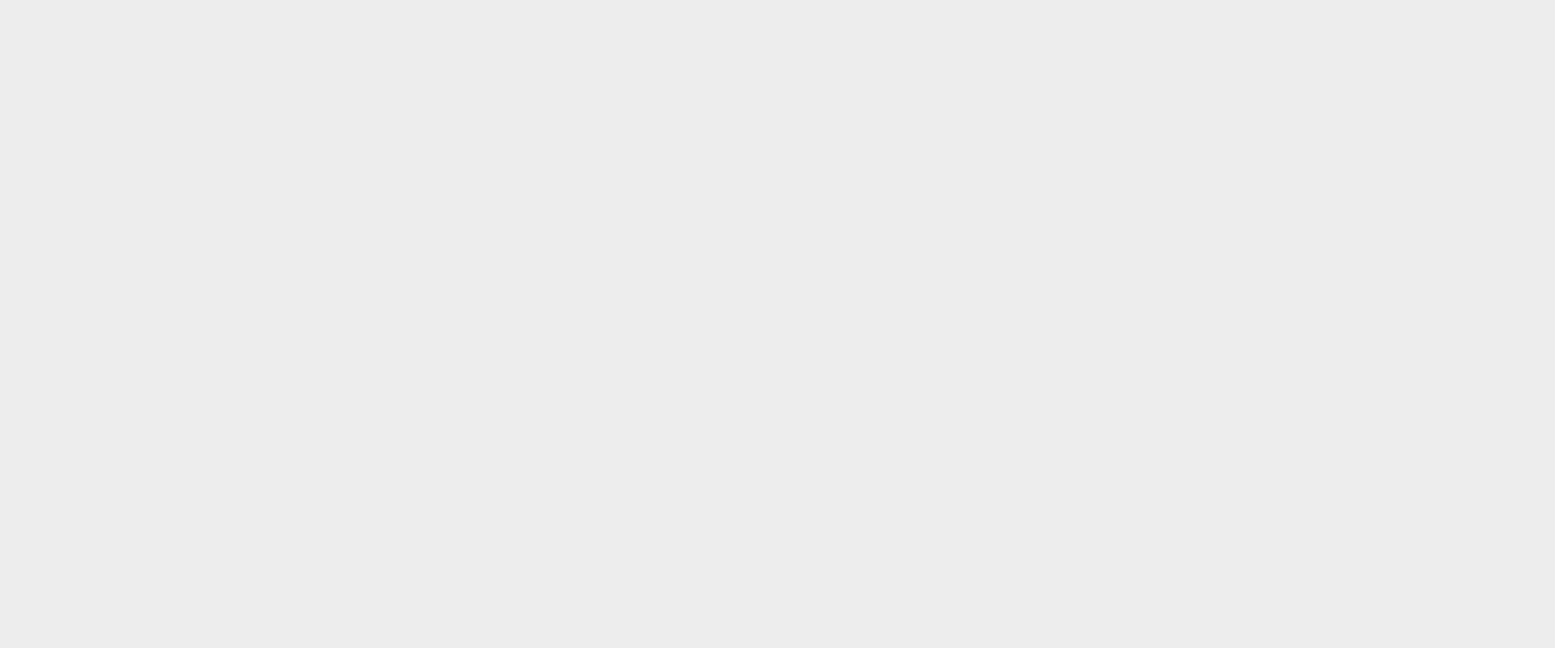
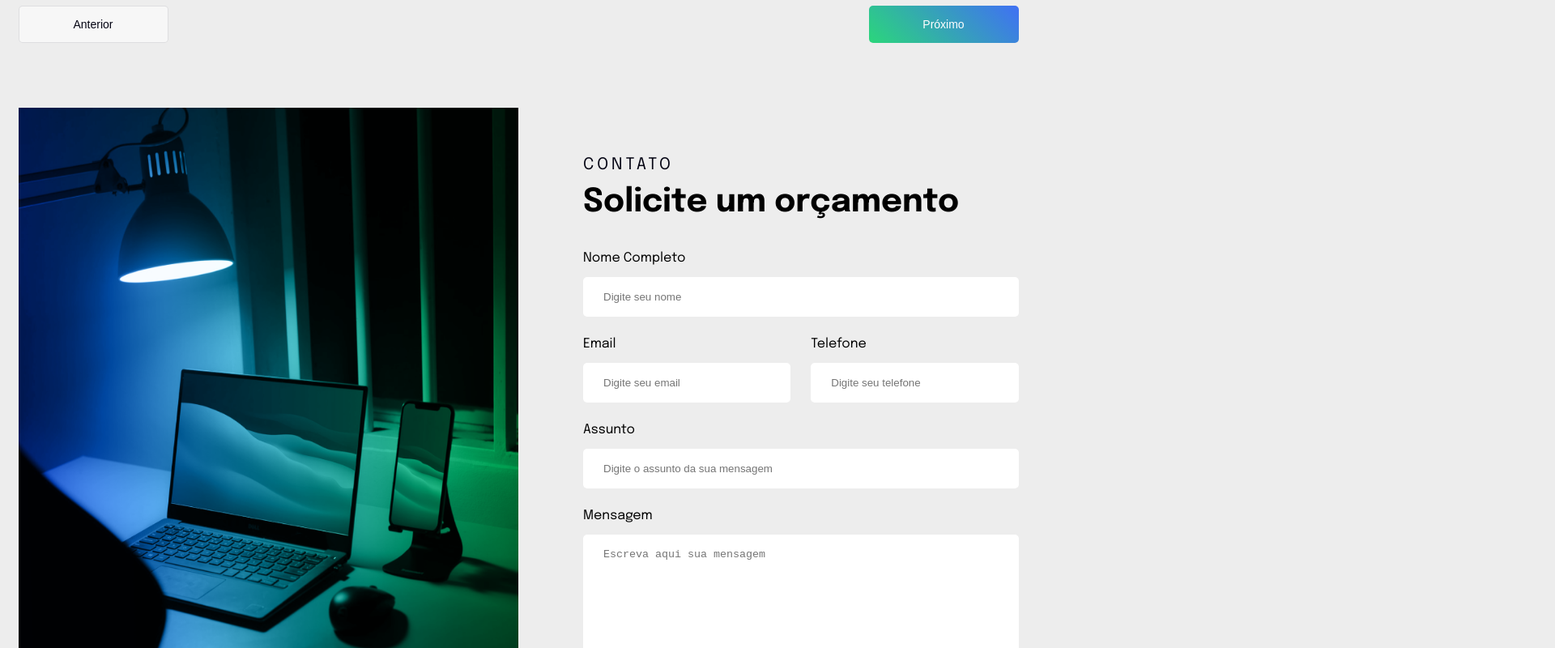
Before and after one commit to AlexShyjada/my-portfolio-v2, a Nuxt app in the folder project/: page / in a window 1280 px wide. Shown: the part 3594-4394 px from the top of the page at 81% size, 1920 px wide, since content can reach past the window. Before the commit the page ends 3566 px from the top, so only its background shows below. Built offline with nearby package versions, Linux system fonts and the light colour scheme.

Commit message:
Add section de contato

```diff
--- a/project/components/molecules/ExperienceCard.vue
+++ b/project/components/molecules/ExperienceCard.vue
@@ -53,7 +53,7 @@
       gap:0.5rem;
 
       h3{
-        font-size: 22px;
+        font-size: 2.2rem;
         font-weight: 700;
         line-height: 33px;
         letter-spacing: 0em;
@@ -63,7 +63,7 @@
 
       span{
         font-style: italic;
-        font-size: 16px;
+        font-size: 1.6rem;
         font-style: italic;
         font-weight: 700;
         line-height: 24px;
@@ -73,7 +73,7 @@
       }
 
       p{
-        font-size: 16px;
+        font-size: 1.6rem;
         font-style: normal;
         font-weight: 400;
         line-height: 24px;
--- /dev/null
+++ b/project/components/molecules/Input.vue
@@ -0,0 +1,38 @@
+<template>
+  <div class="inputGroup">
+    <label>
+      {{label}}
+      <input
+        :type="type"
+        :placeholder="placeholder"
+        :value="value"
+      >
+    </label>
+  </div>
+</template>
+
+<script lang="ts">
+export default {
+  props:{
+    label : { type: String, required: true},
+    type : { type: String, required: true},
+    placeholder : { type: String, required: true},
+    value : { type: String, required: true}
+  }
+}
+</script>
+
+<style lang=scss scoped>
+  .inputGroup{
+    label{
+      display: flex;
+      flex-direction: column;
+      gap: 1.5rem;
+    }
+    input{
+      border-radius: 0.5rem;
+      padding: 1.7rem 2.5rem;
+      background-color: var(--white-base);
+    }
+  }
+</style>
--- /dev/null
+++ b/project/components/molecules/TextArea.vue
@@ -0,0 +1,40 @@
+<template>
+  <div class="inputGroup">
+    <label>
+      {{label}}
+      <textarea
+        :type="type"
+        :placeholder="placeholder"
+        :value="value"
+      />
+    </label>
+  </div>
+</template>
+
+<script lang="ts">
+export default {
+  props:{
+    label : { type: String, required: true},
+    type : { type: String, required: true},
+    placeholder : { type: String, required: true},
+    value : { type: String, required: true}
+  }
+}
+</script>
+
+<style lang=scss scoped>
+  .inputGroup{
+    label{
+      display: flex;
+      flex-direction: column;
+      gap: 1.5rem;
+    }
+    textarea{
+      border-radius: 0.5rem;
+      padding: 1.7rem 2.5rem;
+      resize: none;
+      height: 15rem;
+      background-color: var(--white-base);
+    }
+  }
+</style>
--- /dev/null
+++ b/project/components/organisms/contact/Contact.vue
@@ -0,0 +1,80 @@
+<template>
+  <section id="Contact" class="contact">
+    <Container>
+      <img src="/assets/img-Contact.png" alt="">
+      <div class="contactContent">
+        <TitleGroup
+          title="Solicite um orçamento"
+          description="Contato"
+        />
+        <form>
+          <Input
+            label="Nome Completo"
+            type="text"
+            placeholder="Digite seu nome"
+            value=""
+          />
+          <div class="inputGrid">
+            <Input
+              label="Email"
+              type="text"
+              placeholder="Digite seu email"
+              value=""
+            />
+            <Input
+              label="Telefone"
+              type="text"
+              placeholder="Digite seu telefone"
+              value=""
+            />
+          </div>
+          <Input
+            label="Assunto"
+            type="text"
+            placeholder="Digite o assunto da sua mensagem"
+            value=""
+          />
+          <TextArea
+            label="Mensagem"
+            type="text"
+            placeholder="Escreva aqui sua mensagem"
+            value=""
+          />
+          <ButtonGradient>
+            Enviar mensagem
+          </ButtonGradient>
+
+        </form>
+      </div>
+    </Container>
+  </section>
+</template>
+
+<style lang="scss" scoped>
+  .contact{
+    .container{
+      display: flex;
+      gap: 8rem;
+      img{
+        width: 50%;
+      }
+      .contactContent{
+        width: 100%;
+        padding: 6rem 0;
+        display: flex;
+        flex-direction: column;
+        gap: 4rem;
+        form{
+          display: flex;
+          flex-direction: column;
+          gap: 2.5rem;
+          .inputGrid{
+            display: grid;
+            grid-template-columns: repeat(2, 1fr);
+            gap: 2.5rem;
+          }
+        }
+      }
+    }
+  }
+</style>
--- a/project/components/organisms/experiences/Experiences.vue
+++ b/project/components/organisms/experiences/Experiences.vue
@@ -15,7 +15,7 @@
         <ExperienceCard
           img="/assets/logo-InfoJr.svg"
           title="Info Jr UFBA"
-          position="Instrutor de Design UI/UX - 2022.1"
+          position="Instrutor de Design UI/UX - 2020.2"
           paragrath="Empresa composta por estudantes de  graduação da Universidade Federal da Bahia."
         />
       </div>
@@ -30,7 +30,6 @@
       display: flex;
       flex-direction: column;
       gap: 6rem;
-
       .gridContainer{
         display: grid;
         grid-template-columns: repeat(2, 1fr);
--- a/project/components/organisms/footer/Footer.vue
+++ b/project/components/organisms/footer/Footer.vue
@@ -1,7 +1,7 @@
 <template>
   <footer id="Footer" class="footer">
     <Container>
-      <p>Copyright &copy; {{currentYear}} - Alguns direitos reservados a</p>
+      <p>Copyright &copy; {{currentYear}} - Todos os direitos reservados a</p>
       <LogoLight/>
     </Container>
   </footer>
--- a/project/components/organisms/portfolio/Portfolio.vue
+++ b/project/components/organisms/portfolio/Portfolio.vue
@@ -24,23 +24,59 @@
           description="Projeto construído para a SurfSsa, empresa de surf na capital Baiana."
           url="https://www.behance.net/gallery/119621147/Surf-Salvador"
         />
+        <PortfolioCard
+          img="/assets/project-SurfSsa.png"
+          title="SurfSsa"
+          description="Projeto construído para a SurfSsa, empresa de surf na capital Baiana."
+          url="https://www.behance.net/gallery/119621147/Surf-Salvador"
+        />
+        <PortfolioCard
+          img="/assets/project-SurfSsa.png"
+          title="SurfSsa"
+          description="Projeto construído para a SurfSsa, empresa de surf na capital Baiana."
+          url="https://www.behance.net/gallery/119621147/Surf-Salvador"
+        />
+      </div>
+      <div class="btnGroup">
+        <ButtonWhite>
+          Anterior
+        </ButtonWhite>
+        <ButtonGradient>
+          Próximo
+        </ButtonGradient>
       </div>
     </Container>
+
+
   </section>
 </template>
 
 <style lang="scss" scoped>
 
   .portfolio{
-    padding: 8rem;
+    padding: 8rem 0;
+    display: flex;
+    flex-direction: column;
+    gap: 6rem;
     .container {
       display: flex;
+      flex-direction: column;
       gap: 6rem;
-      flex-direction: column;
-      .cardsContainer{
+      .btnGroup{
         display: flex;
-        flex-direction: row;gap: 2.5rem;
+        justify-content: space-between;
+        flex-direction: row;
+        .btnGrad{
+          width: 18.5rem;
+        }
+        .btnWhite{
+          width: 18.5rem;
+        }
       }
+    }
+    .cardsContainer{
+      display: flex;
+      flex-direction: row;gap: 2.5rem;
     }
   }
 
--- a/project/components/organisms/tools/Tools.vue
+++ b/project/components/organisms/tools/Tools.vue
@@ -57,6 +57,14 @@
           description="Se você gosta de Sass você irá gostar de Styled Components 💅"
         />
       </div>
+        <div class="btnGroup">
+          <ButtonWhite>
+            Anterior
+          </ButtonWhite>
+          <ButtonGradient>
+            Próximo
+          </ButtonGradient>
+        </div>
     </Container>
   </section>
 </template>
@@ -72,7 +80,17 @@
         display: flex;
         flex-wrap: nowrap;
         gap: 2.5rem;
-        overflow-x: auto;
+      }
+      .btnGroup{
+        display: flex;
+        justify-content: space-between;
+        flex-direction: row;
+        .btnGrad{
+          width: 18.5rem;
+        }
+        .btnWhite{
+          width: 18.5rem;
+        }
       }
     }
   }
--- a/project/layouts/default.vue
+++ b/project/layouts/default.vue
@@ -33,6 +33,7 @@
   }
 
   body {
+    overflow-x: hidden;
     font-family: 'Epilogue', sans-serif;
     font-size: 1.6rem;
     background-color: var(--white-darkest);
--- a/project/pages/index.vue
+++ b/project/pages/index.vue
@@ -5,5 +5,6 @@
     <Tools/>
     <Experiences/>
     <Portfolio/>
+    <Contact/>
   </main>
 </template>
```
Also changed, not shown: project/static/assets/img-Contact.png (added).
